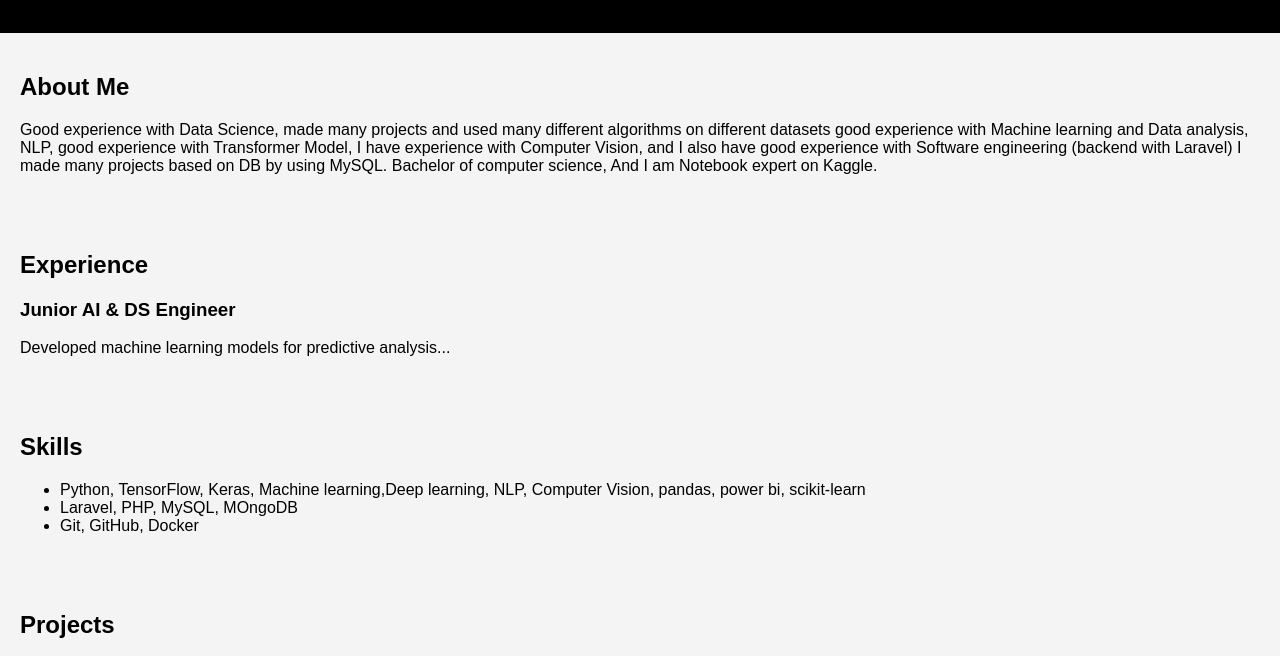
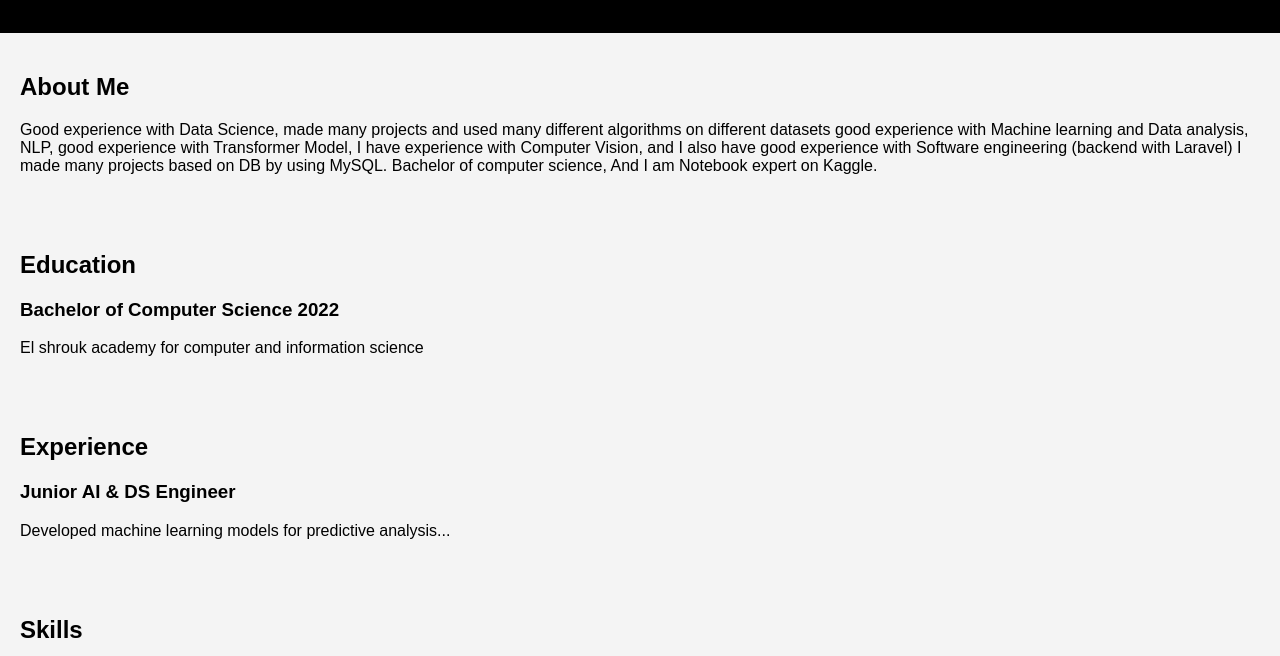
Before and after one commit to youssefelzahar/youssefelzahar.github.io, a plain HTML site: page index.html in a window 1280 px wide. Shown: the part 121-777 px from the top of the page. Drawn offline with Linux system fonts and the light colour scheme.

Commit message:
Initial commit for resume website

```diff
--- a/index.html
+++ b/index.html
@@ -21,6 +21,12 @@
             Software engineering (backend with Laravel) I made many projects based on DB by using MySQL.
             Bachelor of computer science, And I am Notebook expert on Kaggle.
             </p>
+    </section>
+
+    <section>
+        <h2>Education</h2>
+        <h3>Bachelor of Computer Science 2022</h3>
+        <p>El shrouk academy for computer and information science</p>
     </section>
 
     <section>
```
